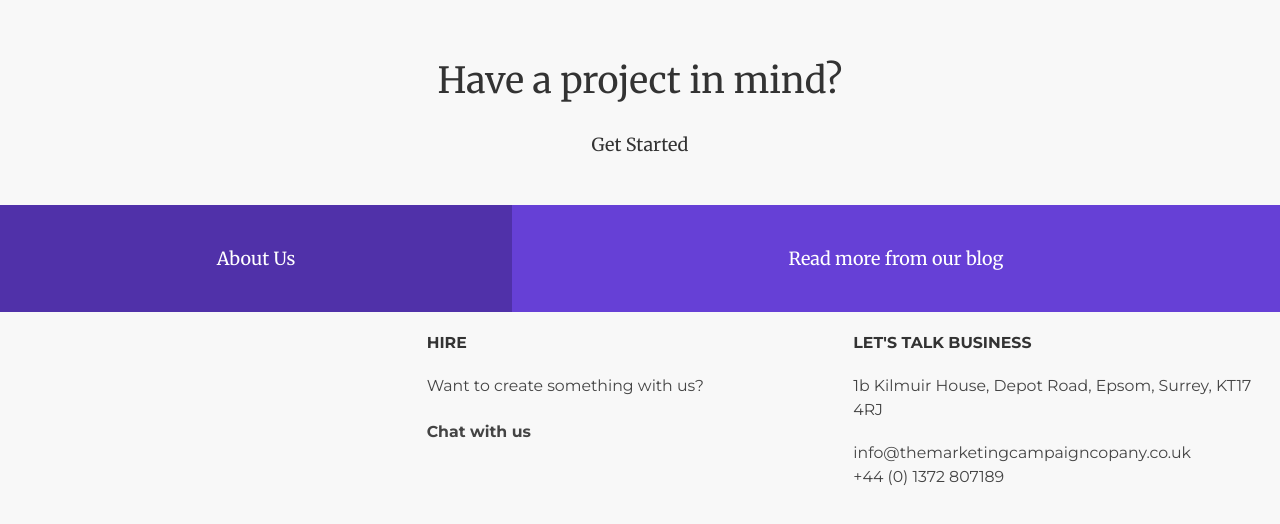
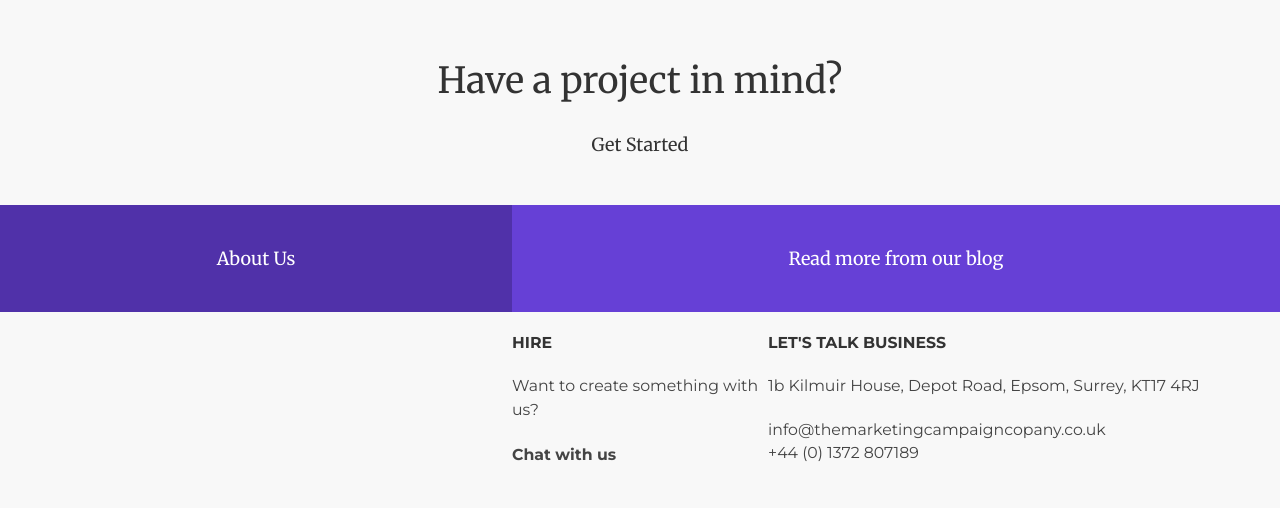
Before and after one commit to acollins1991/tmcc-website, a Nuxt app: page /about in a window 1280 px wide. Shown: the part 1022-1546 px from the top of the page. Built offline with nearby package versions, Linux system fonts and the light colour scheme.

Commit message:
width responsibility on individual divs

```diff
--- a/components/Global/Footer.vue
+++ b/components/Global/Footer.vue
@@ -18,13 +18,13 @@
       </a>
     </div>
 
-    <div class="uk-margin-top uk-flex uk-flex-right uk-child-width-1-3 tmcc-font-montserrat" uk-grid>
-      <div>
+    <div class="uk-margin-top uk-flex uk-flex-right tmcc-font-montserrat" uk-grid>
+      <div class="uk-width-1-5">
         <h2 class="uk-h6 tmcc-font-montserrat uk-text-bold uk-text-uppercase">Hire</h2>
         <p class="uk-text-small">Want to create something with us?</p>
         <a class="uk-link-reset uk-text-small uk-text-bold tmcc-chat"><span uk-icon="icon: comment"></span> Chat with us</a>
       </div>
-      <div>
+      <div class="uk-width-2-5">
         <h2 class="uk-h6 tmcc-font-montserrat uk-text-bold uk-text-uppercase">Let's talk business</h2>
         <address class="uk-text-small">1b Kilmuir House, Depot Road, Epsom, Surrey, KT17 4RJ</address>
         <a class="uk-link-reset uk-text-small uk-display-block" href="mailto:info@themarketingcampaigncopany.co.uk">info@themarketingcampaigncopany.co.uk</a>
```
